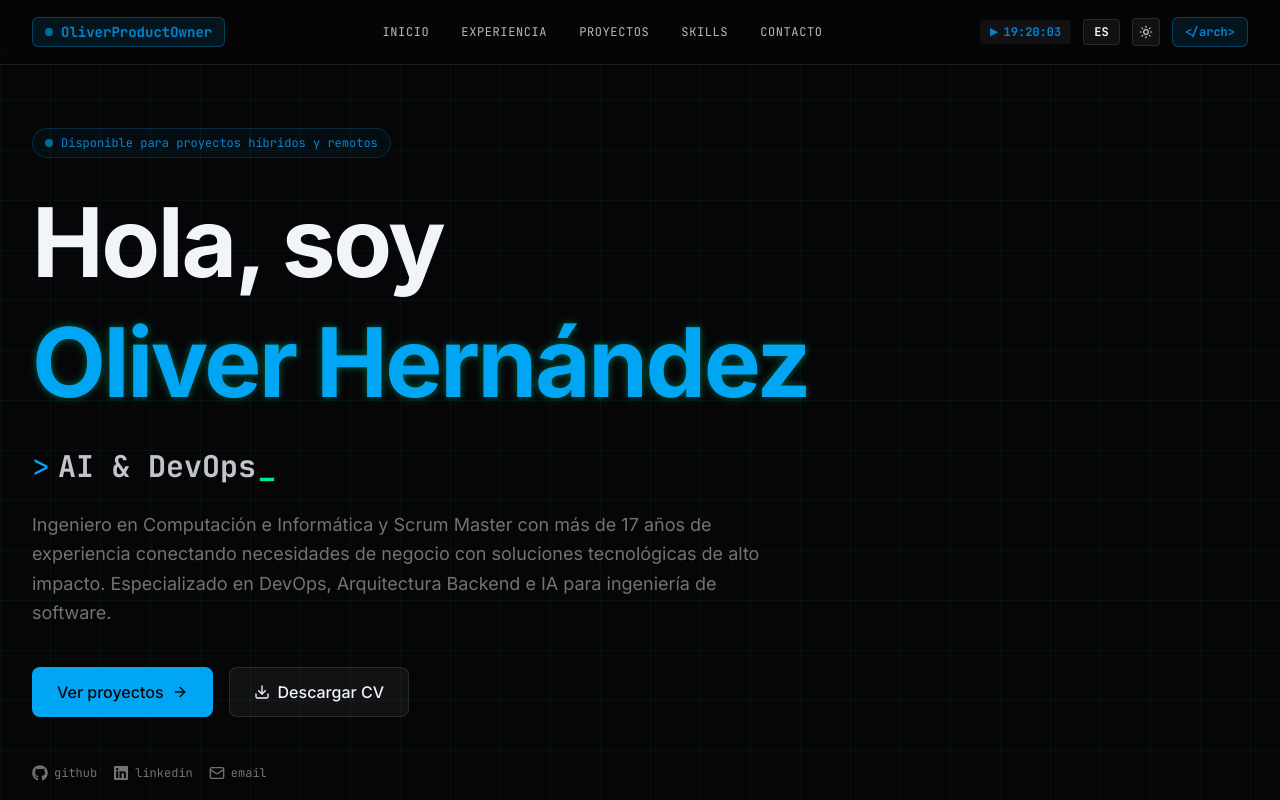
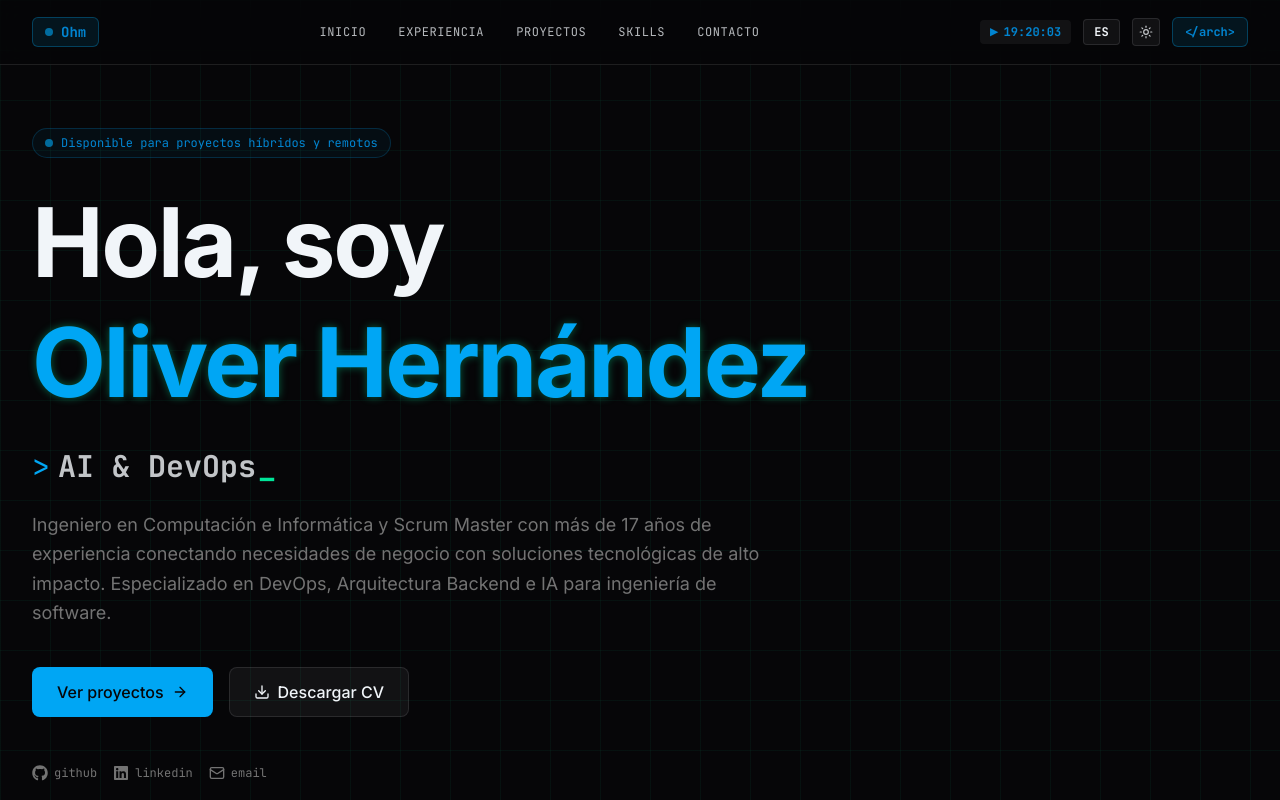
Before and after one commit to oliverhernandezmoreno/portfolio, a Next.js app: page / in a window 1280 px wide. Shown: the top 800 px of the page. Built offline with nearby package versions, Linux system fonts and the light colour scheme.

Commit message:
cambio nombre

```diff
--- a/app/page.tsx
+++ b/app/page.tsx
@@ -539,7 +539,7 @@ export default function Home() {
             className="flex items-center gap-2 border border-sky-500/30 dark:border-emerald-500/30 bg-sky-500/10 dark:bg-emerald-500/10 px-3 py-1 rounded-md text-sky-600 dark:text-emerald-400 font-mono text-sm font-semibold select-none cursor-pointer hover:bg-sky-500/20 dark:hover:bg-emerald-500/20 transition-all"
           >
             <div className="h-2 w-2 rounded-full bg-sky-500 dark:bg-emerald-400 animate-pulse" />
-            OliverProductOwner
+            Ohm
           </div>
 
           {/* Desktop Nav */}
@@ -586,20 +586,19 @@ export default function Home() {
               title="Toggle theme"
             >
               {theme === "dark" ? (
-                <svg xmlns="http://www.w3.org/2000/svg" width="14" height="14" viewBox="0 0 24 24" fill="none" stroke="currentColor" strokeWidth="2" strokeLinecap="round" strokeLinejoin="round"><circle cx="12" cy="12" r="4"/><path d="M12 2v2"/><path d="M12 20v2"/><path d="m4.93 4.93 1.41 1.41"/><path d="m17.66 17.66 1.41 1.41"/><path d="M2 12h2"/><path d="M20 12h2"/><path d="m6.34 17.66-1.41 1.41"/><path d="m19.07 4.93-1.41 1.41"/></svg>
+                <svg xmlns="http://www.w3.org/2000/svg" width="14" height="14" viewBox="0 0 24 24" fill="none" stroke="currentColor" strokeWidth="2" strokeLinecap="round" strokeLinejoin="round"><circle cx="12" cy="12" r="4" /><path d="M12 2v2" /><path d="M12 20v2" /><path d="m4.93 4.93 1.41 1.41" /><path d="m17.66 17.66 1.41 1.41" /><path d="M2 12h2" /><path d="M20 12h2" /><path d="m6.34 17.66-1.41 1.41" /><path d="m19.07 4.93-1.41 1.41" /></svg>
               ) : (
-                <svg xmlns="http://www.w3.org/2000/svg" width="14" height="14" viewBox="0 0 24 24" fill="none" stroke="currentColor" strokeWidth="2" strokeLinecap="round" strokeLinejoin="round"><path d="M12 3a6 6 0 0 0 9 9 9 9 0 1 1-9-9Z"/></svg>
+                <svg xmlns="http://www.w3.org/2000/svg" width="14" height="14" viewBox="0 0 24 24" fill="none" stroke="currentColor" strokeWidth="2" strokeLinecap="round" strokeLinejoin="round"><path d="M12 3a6 6 0 0 0 9 9 9 9 0 1 1-9-9Z" /></svg>
               )}
             </button>
 
             {/* </arch> Button */}
             <button
               onClick={toggleArchView}
-              className={`border font-mono text-xs font-bold px-3 py-1.5 rounded-md transition-all ${
-                showArch
+              className={`border font-mono text-xs font-bold px-3 py-1.5 rounded-md transition-all ${showArch
                   ? "bg-red-500/10 border-red-500/30 text-red-500 hover:bg-red-500/20"
                   : "bg-sky-500/10 border-sky-500/30 text-sky-600 dark:bg-emerald-500/10 dark:border-emerald-500/30 dark:text-emerald-400 hover:scale-105"
-              }`}
+                }`}
             >
               {showArch ? (idioma === 'ES' ? 'PORTAFOLIO' : 'PORTFOLIO') : '</arch>'}
             </button>
```
